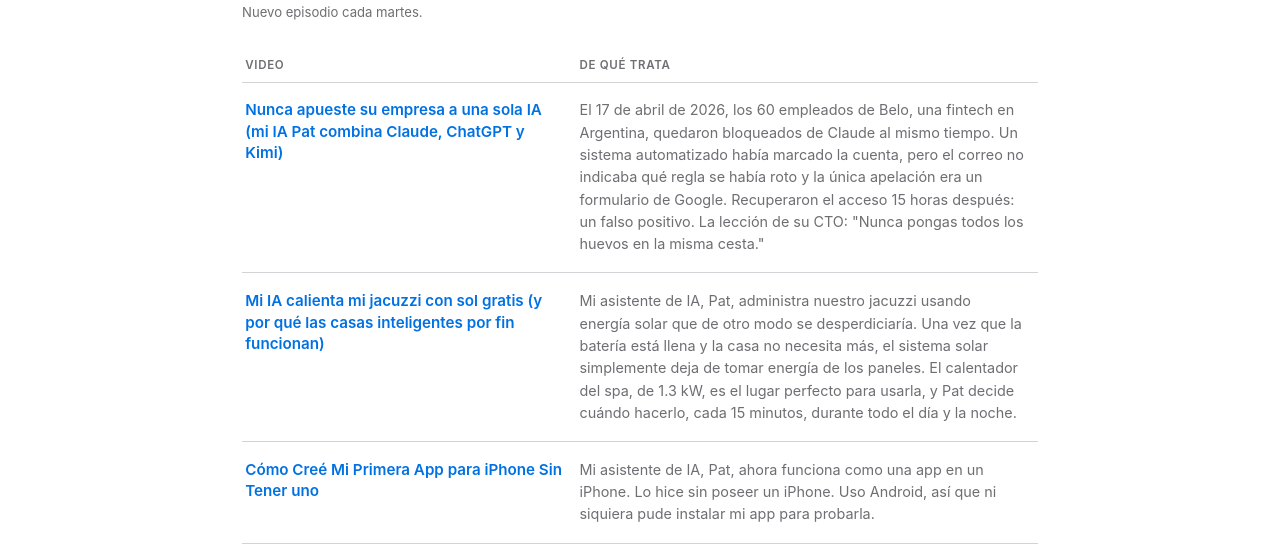
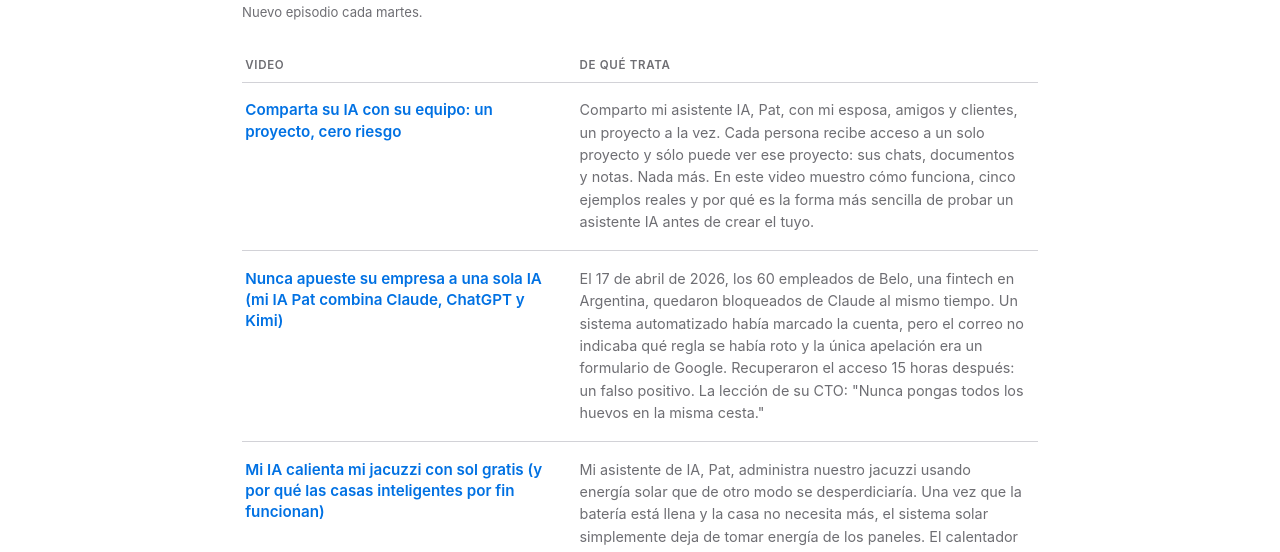
Before and after one commit to gicqueau/ushaia-website, a plain HTML site: page videos-es.html in a window 1280 px wide. Shown: the part 220-772 px from the top of the page. Drawn offline with Linux system fonts and the light colour scheme.

Commit message:
Add "Comparta su IA con su equipo: un proyecto, cero riesgo" to Videos tab (auto, via sync_ushaia_website.js)
Co-Authored-By: Claude Sonnet 5 <noreply@anthropic.com>

```diff
--- a/videos-es.html
+++ b/videos-es.html
@@ -135,6 +135,12 @@
     <table class="videos">
       <thead><tr><th>Video</th><th>De qué trata</th></tr></thead>
       <tbody id="videoRows">
+        <tr data-publish="2026-11-17T15:00:00.000Z">
+          <td class="v-name">
+            <a href="https://www.youtube.com/watch?v=GqCpfxXsltU" target="_blank" rel="noopener">Comparta su IA con su equipo: un proyecto, cero riesgo</a><br><span class="coming-tag">Acceso anticipado — público el 17 de noviembre de 2026</span>
+          </td>
+          <td class="v-desc">Comparto mi asistente IA, Pat, con mi esposa, amigos y clientes, un proyecto a la vez. Cada persona recibe acceso a un solo proyecto y sólo puede ver ese proyecto: sus chats, documentos y notas. Nada más. En este video muestro cómo funciona, cinco ejemplos reales y por qué es la forma más sencilla de probar un asistente IA antes de crear el tuyo.</td>
+        </tr>
         <tr data-publish="2026-11-10T15:00:00.000Z">
           <td class="v-name">
             <a href="https://www.youtube.com/watch?v=0-bkkWEBiCs" target="_blank" rel="noopener">Nunca apueste su empresa a una sola IA (mi IA Pat combina Claude, ChatGPT y Kimi)</a><br><span class="coming-tag">Acceso anticipado — público el 10 de noviembre de 2026</span>
```
